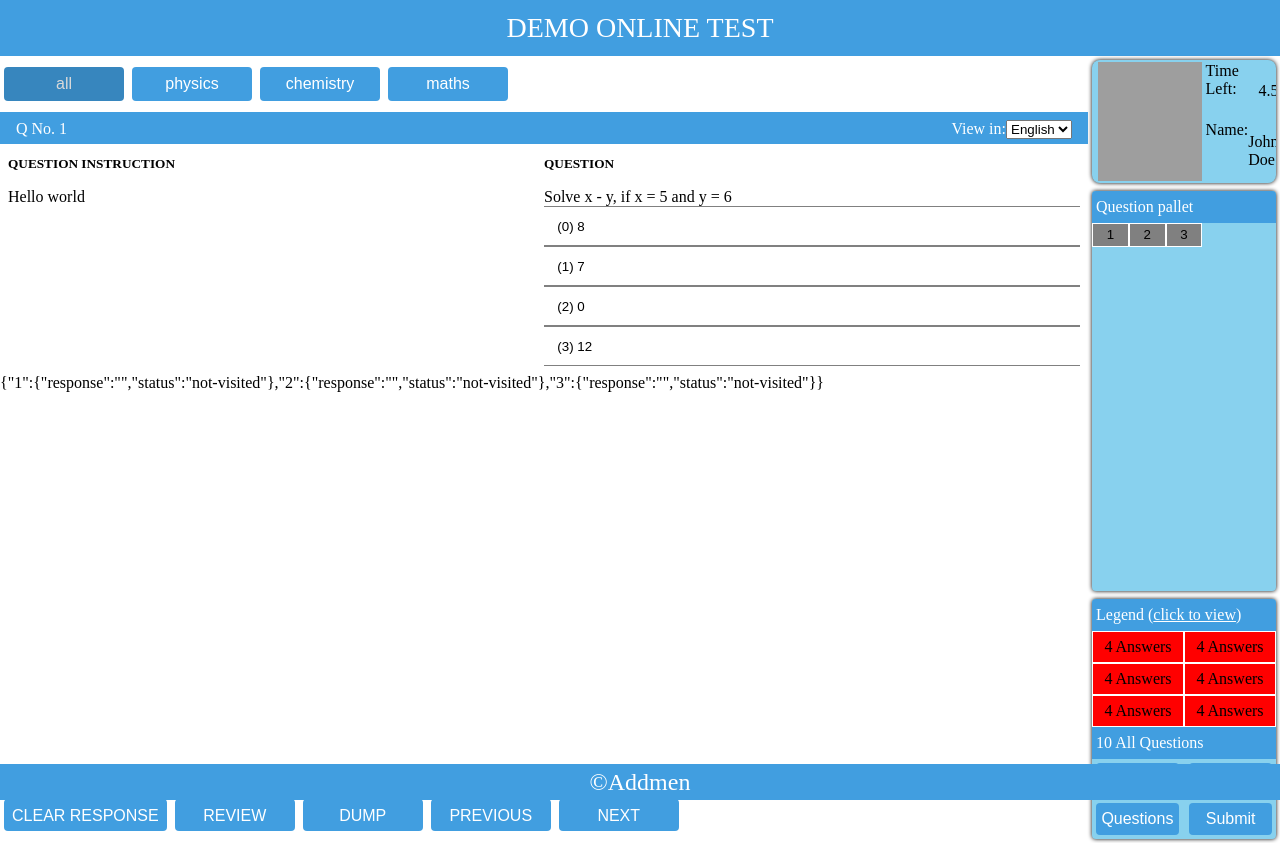
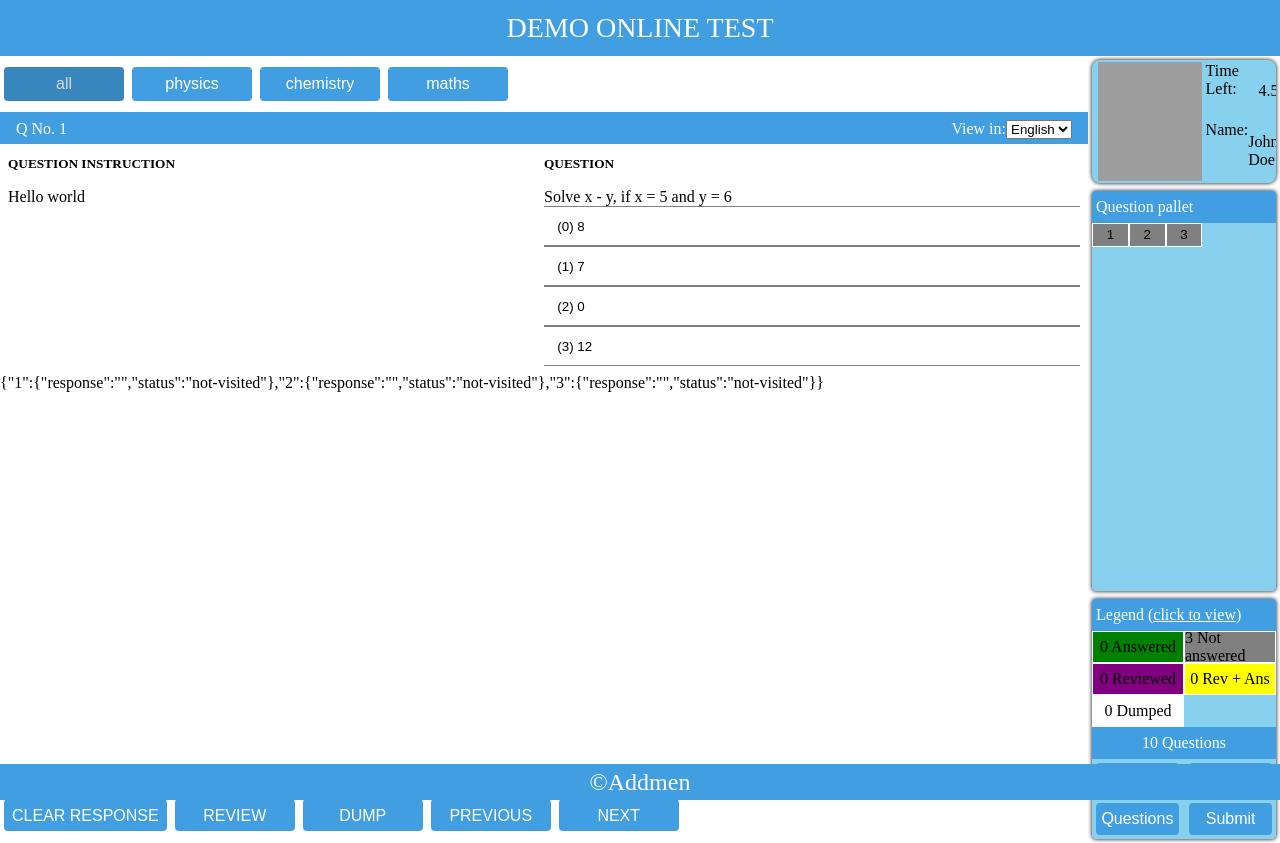
Before and after one commit to yashodhanketkar/exam-panel, a Next.js app: page / in a window 1280 px wide. Built offline with nearby package versions, Linux system fonts and the light colour scheme; grey boxes are pictures that could not be loaded.

Commit message:
0.1.0 patch#2
1. Added items to legend. Now legend shows the number of answerd,
   non-answerd, etc. questions.
2. Fixed 2nd label of legends component.

```diff
--- a/src/app/comp.tsx
+++ b/src/app/comp.tsx
@@ -1,23 +1,16 @@
 "use client";
 
 import styles from "@/styles/page.module.css";
-import { useContext, useState } from "react";
+import { useContext } from "react";
 import AppContext from "./appContext";
 
 function DisplayQuestions(props: any) {
-  const [answer, setAnswer] = useState("");
   const { currentQuestion } = useContext(AppContext);
   const { instruction, question, options, number, selectAnswer, response } =
     props;
-  let selected = props.selected;
-
-  let handleOnClick = (e: any) => {
-    selected = e.target.value;
-  };
 
   let handleClass = (option: any) => {
     let selected = response[currentQuestion.questionNumber].response;
-    console.log(selected);
     return option === parseInt(selected) - 1
       ? "answerButton active"
       : "answerButton";
--- a/src/app/page.tsx
+++ b/src/app/page.tsx
@@ -76,7 +76,6 @@ export default function Home() {
     } else {
       Status = status;
     }
-    console.log(number, Status);
     setResponse({
       ...response,
       [number]: { ...response[number], status: Status },
--- a/src/component/side/index.tsx
+++ b/src/component/side/index.tsx
@@ -8,7 +8,7 @@ export default function Side(props: any) {
     <>
       <Info />
       <Pallet response={response} />
-      <Legend />
+      <Legend response={response} />
     </>
   );
 }
--- a/src/component/side/legend.tsx
+++ b/src/component/side/legend.tsx
@@ -2,24 +2,52 @@ import styles from "@/styles/components.module.css";
 import Link from "next/link";
 
 function LegendPopUp(props: any) {
-  const { questions, section } = props;
+  const { questions } = props;
   return (
     <div className={styles.popUp}>
-      <p className={styles.legendHeading}>
-        {questions} {section} Questions
+      <p className={styles.legendHeading} style={{ justifyContent: "center" }}>
+        {questions} Questions
       </p>
       <button className={styles.legendButton}>Profile</button>
-      <button className={styles.legendButton}>Profile</button>
+      <button className={styles.legendButton}>Instr</button>
       <button className={styles.legendButton}>Questions</button>
       <button className={styles.legendButton}>Submit</button>
     </div>
   );
 }
 
-export default function Legend() {
-  const answers = 4;
+export default function Legend(props: any) {
   const questions = 10;
-  const section = "All";
+  const { response } = props;
+
+  let answered = 0;
+  let notVisited = 0;
+  let reviewed = 0;
+  let reviewedAnswered = 0;
+  let dumped = 0;
+
+  for (let res in response) {
+    switch (response[res].status) {
+      case "answered":
+        answered++;
+        break;
+      case "reviewed":
+        reviewed++;
+        break;
+      case "not-visited":
+        notVisited++;
+        break;
+      case "reviewed answered":
+      case "answered reviewed":
+        reviewedAnswered++;
+        break;
+      case "dumped":
+        dumped++;
+        break;
+      default:
+        console.log("Error");
+    }
+  }
 
   return (
     <>
@@ -27,13 +55,20 @@ export default function Legend() {
         <p className={styles.legendHeading}>
           Legend (<Link href="/">click to view</Link>)
         </p>
-        <span className={styles.legendItems}>{answers} Answers</span>
-        <span className={styles.legendItems}>{answers} Answers</span>
-        <span className={styles.legendItems}>{answers} Answers</span>
-        <span className={styles.legendItems}>{answers} Answers</span>
-        <span className={styles.legendItems}>{answers} Answers</span>
-        <span className={styles.legendItems}>{answers} Answers</span>
-        <LegendPopUp questions={questions} section={section} />
+        <span className={`${styles.legendItems} answered`}>
+          {answered} Answered
+        </span>
+        <span className={`${styles.legendItems} not-visited`}>
+          {notVisited} Not answered
+        </span>
+        <span className={`${styles.legendItems} reviewed`}>
+          {reviewed} Reviewed
+        </span>
+        <span className={`${styles.legendItems} reviewed answered`}>
+          {reviewedAnswered} Rev + Ans
+        </span>
+        <span className={`${styles.legendItems} dumped`}>{dumped} Dumped</span>
+        <LegendPopUp questions={questions} />
       </div>
     </>
   );
--- a/src/styles/components.module.css
+++ b/src/styles/components.module.css
@@ -93,7 +93,6 @@
   width: 50%;
   height: 2rem;
   border: 1px solid white;
-  background-color: red;
 }
 
 .popUp {
```
